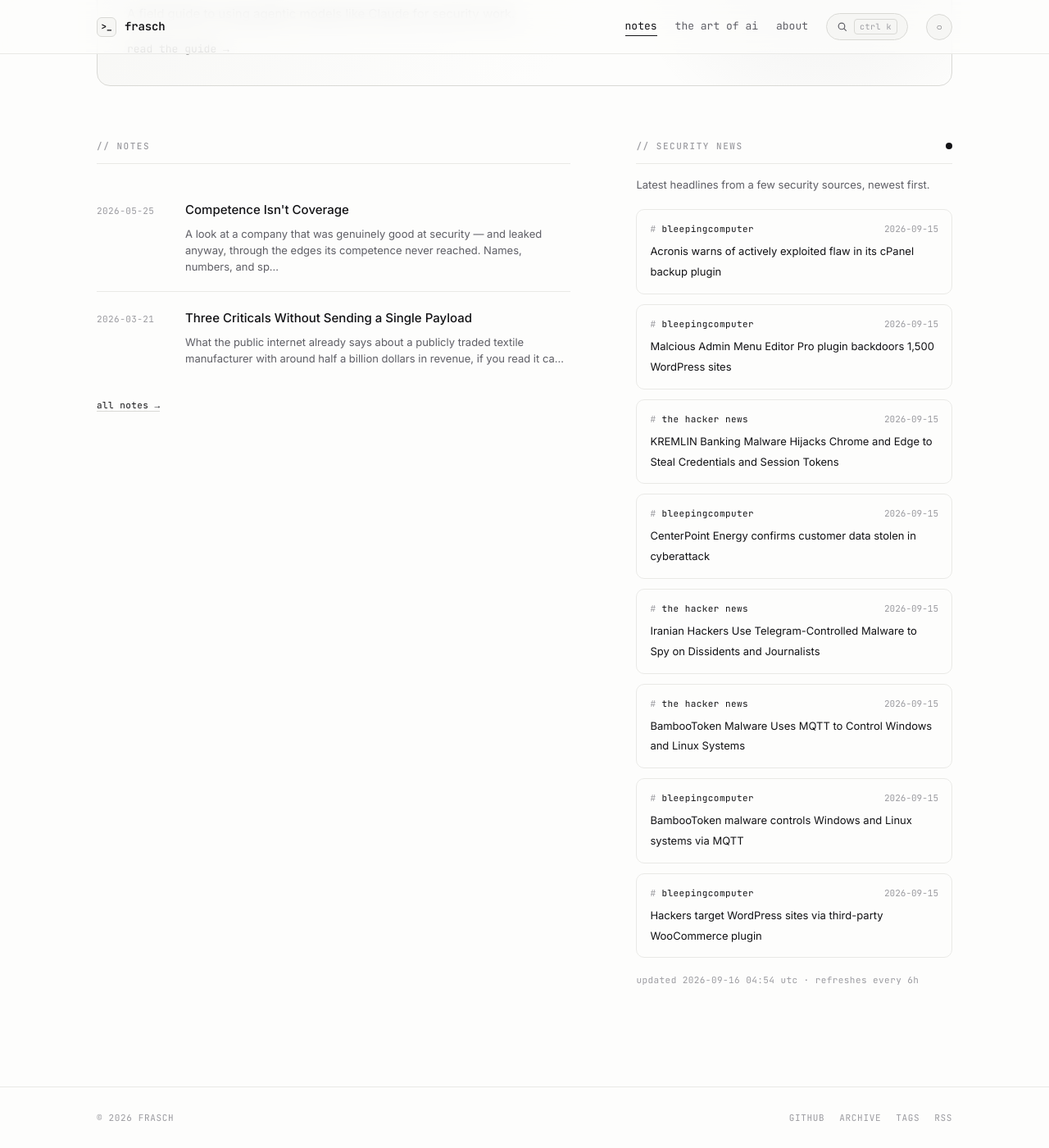
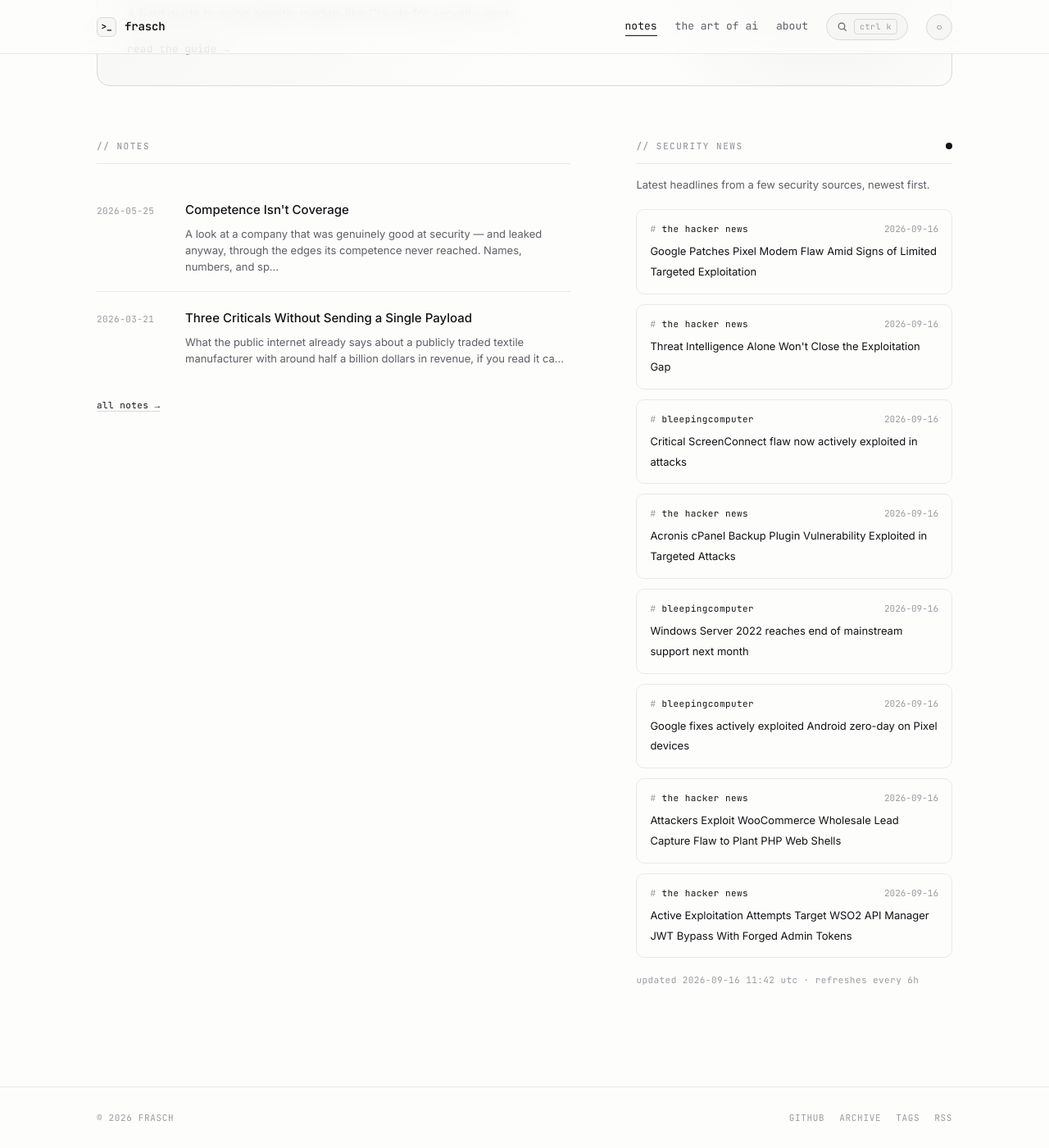
Before and after one commit to whoisfrasch/frasch, a Jekyll site: the page built from index.html, in a window 1280 px wide and 1400 px high, scrolled down 615 px. Shown: the whole window at 82% size. Built offline with Jekyll 4.4.1, drawn with Linux system fonts in a browser that asks for light colours.

Commit message:
Refresh security news feed

```diff
--- a/_data/news.json
+++ b/_data/news.json
@@ -1,53 +1,53 @@
 {
-  "updated": "2026-09-16T04:54:03Z",
+  "updated": "2026-09-16T11:42:08Z",
   "items": [
     {
-      "source": "bleepingcomputer",
-      "title": "Acronis warns of actively exploited flaw in its cPanel backup plugin",
-      "link": "https://www.bleepingcomputer.com/news/security/acronis-warns-of-actively-exploited-flaw-in-its-cpanel-backup-plugin/",
-      "date": "2026-09-15T21:37:35Z"
+      "source": "the hacker news",
+      "title": "Google Patches Pixel Modem Flaw Amid Signs of Limited Targeted Exploitation",
+      "link": "https://thehackernews.com/2026/09/google-patches-pixel-modem-flaw-amid.html",
+      "date": "2026-09-16T11:15:58Z"
+    },
+    {
+      "source": "the hacker news",
+      "title": "Threat Intelligence Alone Won't Close the Exploitation Gap",
+      "link": "https://thehackernews.com/2026/09/threat-intelligence-alone-wont-close.html",
+      "date": "2026-09-16T11:15:48Z"
     },
     {
       "source": "bleepingcomputer",
-      "title": "Malcious Admin Menu Editor Pro plugin backdoors 1,500 WordPress sites",
-      "link": "https://www.bleepingcomputer.com/news/security/malcious-admin-menu-editor-pro-plugin-backdoors-1-500-wordpress-sites/",
-      "date": "2026-09-15T20:34:15Z"
+      "title": "Critical ScreenConnect flaw now actively exploited in attacks",
+      "link": "https://www.bleepingcomputer.com/news/security/cisa-warns-of-hackers-exploiting-critical-screenconnect-flaw/",
+      "date": "2026-09-16T11:14:28Z"
     },
     {
       "source": "the hacker news",
-      "title": "KREMLIN Banking Malware Hijacks Chrome and Edge to Steal Credentials and Session Tokens",
-      "link": "https://thehackernews.com/2026/09/kremlin-banking-malware-hijacks-chrome.html",
-      "date": "2026-09-15T18:54:14Z"
+      "title": "Acronis cPanel Backup Plugin Vulnerability Exploited in Targeted Attacks",
+      "link": "https://thehackernews.com/2026/09/acronis-cpanel-backup-plugin.html",
+      "date": "2026-09-16T11:08:54Z"
     },
     {
       "source": "bleepingcomputer",
-      "title": "CenterPoint Energy confirms customer data stolen in cyberattack",
-      "link": "https://www.bleepingcomputer.com/news/security/centerpoint-energy-confirms-customer-data-stolen-in-cyberattack/",
-      "date": "2026-09-15T16:40:14Z"
+      "title": "Windows Server 2022 reaches end of mainstream support next month",
+      "link": "https://www.bleepingcomputer.com/news/microsoft/windows-server-2022-reaches-end-of-mainstream-support-next-month/",
+      "date": "2026-09-16T09:10:20Z"
+    },
+    {
+      "source": "bleepingcomputer",
+      "title": "Google fixes actively exploited Android zero-day on Pixel devices",
+      "link": "https://www.bleepingcomputer.com/news/security/google-fixes-actively-exploited-android-zero-day-on-pixel-devices/",
+      "date": "2026-09-16T07:00:19Z"
     },
     {
       "source": "the hacker news",
-      "title": "Iranian Hackers Use Telegram-Controlled Malware to Spy on Dissidents and Journalists",
-      "link": "https://thehackernews.com/2026/09/iranian-hackers-use-telegram-controlled.html",
-      "date": "2026-09-15T16:29:51Z"
+      "title": "Attackers Exploit WooCommerce Wholesale Lead Capture Flaw to Plant PHP Web Shells",
+      "link": "https://thehackernews.com/2026/09/attackers-exploit-woocommerce-wholesale.html",
+      "date": "2026-09-16T05:48:28Z"
     },
     {
       "source": "the hacker news",
-      "title": "BambooToken Malware Uses MQTT to Control Windows and Linux Systems",
-      "link": "https://thehackernews.com/2026/09/bambootoken-malware-uses-mqtt-to.html",
-      "date": "2026-09-15T15:23:19Z"
-    },
-    {
-      "source": "bleepingcomputer",
-      "title": "BambooToken malware controls Windows and Linux systems via MQTT",
-      "link": "https://www.bleepingcomputer.com/news/security/bambootoken-malware-controls-windows-and-linux-systems-via-mqtt/",
-      "date": "2026-09-15T15:00:00Z"
-    },
-    {
-      "source": "bleepingcomputer",
-      "title": "Hackers target WordPress sites via third-party WooCommerce plugin",
-      "link": "https://www.bleepingcomputer.com/news/security/hackers-target-wordpress-sites-via-third-party-woocommerce-plugin/",
-      "date": "2026-09-15T14:45:10Z"
+      "title": "Active Exploitation Attempts Target WSO2 API Manager JWT Bypass With Forged Admin Tokens",
+      "link": "https://thehackernews.com/2026/09/active-exploitation-attempts-target.html",
+      "date": "2026-09-16T05:18:06Z"
     }
   ]
 }
```
